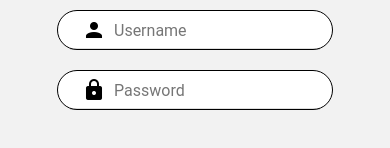
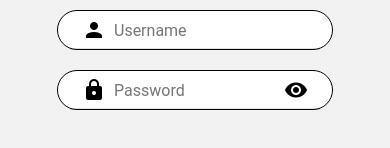
Before and after one commit to ntdung7899/projectnative, a React Native app: screen /Login in a window 390 px wide. Shown: the part 150-298 px from the top of the page. Built offline with nearby package versions, Linux system fonts and the light colour scheme.

Commit message:
Update LoginScreen.js

```diff
--- a/components/LoginScreen.js
+++ b/components/LoginScreen.js
@@ -15,7 +15,7 @@ import { createNativeStackNavigator } from '@react-navigation/native-stack';
 
 
 function Login({ navigation }) {
-  const [isSelected, setSelection] = useState();
+  const [isSelected, setSelection] = useState(true);
   return (
     <SafeAreaView>
       <View style={styles.container}>
@@ -34,8 +34,9 @@ function Login({ navigation }) {
             style={styles.input}
             placeholder='Password'
             underlineColorAndroid='transparent'
-            secureTextEntry={true}
-            left={<TextInput.Icon name="lock" />} />
+            secureTextEntry={isSelected}
+            left={<TextInput.Icon name="lock" />}
+            right={<TextInput.Icon name="eye" onPress={() => setSelection(!isSelected)}/>}/>
         </View>
         <View style={[{ width: "40%", marginTop: 20, backgroundColor: "red" }]}>
           <Button
```
